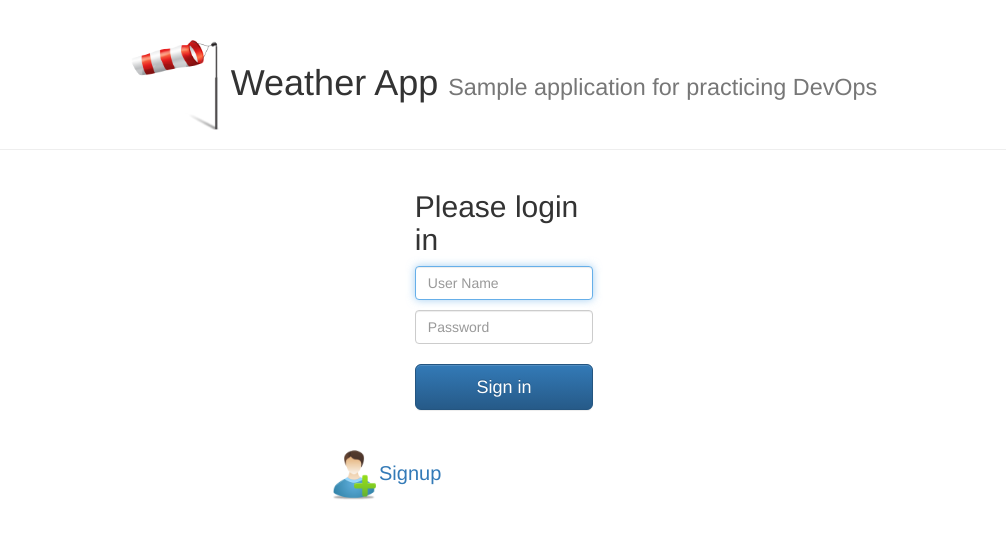
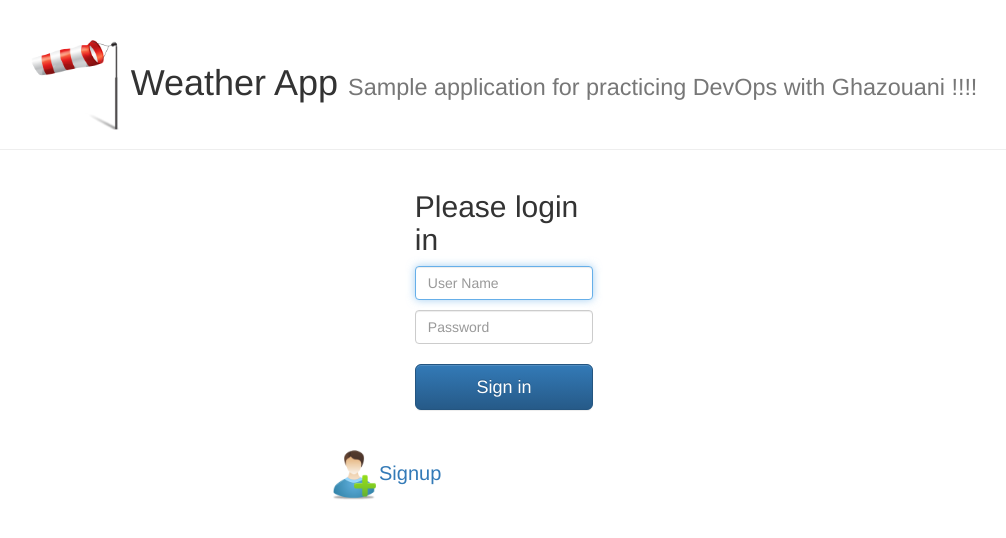
Before and after one commit to GhazouaniHichem/microservices-weather-app-code, a website: page UI/public/login.html in a window 1280 px wide. Shown: the whole page, without its empty margins (136-1142 px from the left). Drawn offline with nearby package versions, Linux system fonts and the light colour scheme; files whose address does not match are found by name.

Commit message:
Add deploy argocd application stage

```diff
--- a/UI/public/login.html
+++ b/UI/public/login.html
@@ -28,7 +28,7 @@
 <body>
 <div class="page-header text-center">
     <h1><img src="logo.png" alt="Weather App" width="90px" style="-webkit-transform: scaleX(-1);transform: scaleX(-1)"> Weather App
-        <small>Sample application for practicing DevOps</small></h1>
+        <small>Sample application for practicing DevOps with Ghazouani !!!!</small></h1>
 </div>
 <div class="container-fluid">
     <form class="form-signin col-xs-8 col-xs-offset-2  col-sm-6 col-sm-offset-3 col-md-4 col-sm-offset-4 col-lg-2 col-lg-offset-5" method="post" action="/login">
```
Also changed, not shown: UI/public/index.html (+1 -1 lines), 1 other file.
